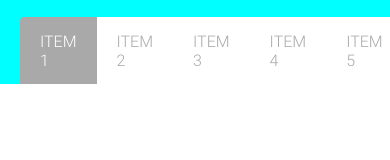
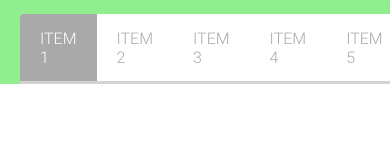
Before and after one commit to oapchk/menu, a website: page index.html in a window 390 px wide. Drawn offline with Linux system fonts and the light colour scheme.

Commit message:
media queries intro

```diff
--- a/src/sass/components/logo.scss
+++ b/src/sass/components/logo.scss
@@ -7,4 +7,8 @@
   height: rem(64px);
   margin: rem(10px);
   display: inline-block;
+  transition: all 400ms ease-in-out;
+  &:hover {
+    transform: rotate(360deg);
+  }
 }
--- a/src/sass/components/menu.scss
+++ b/src/sass/components/menu.scss
@@ -22,6 +22,7 @@
     }
 
     @include link(white, darkgray) {
+      border-bottom: rem(3px) solid lightgray;
     }
   }
 }
--- a/src/sass/layout/header.scss
+++ b/src/sass/layout/header.scss
@@ -3,7 +3,7 @@
 
 .header {
   background-color: aqua;
-
+  transition: all 600ms ease-in-out;
   &__inner {
     margin-inline: auto;
     width: 100%;
@@ -11,3 +11,9 @@
     @include flex(space-between, center);
   }
 }
+
+@media screen and (max-width: 960px) {
+  .header {
+    background-color: lightgreen;
+  }
+}
```
Also changed, not shown: src/css/app.css, 1 other file.
